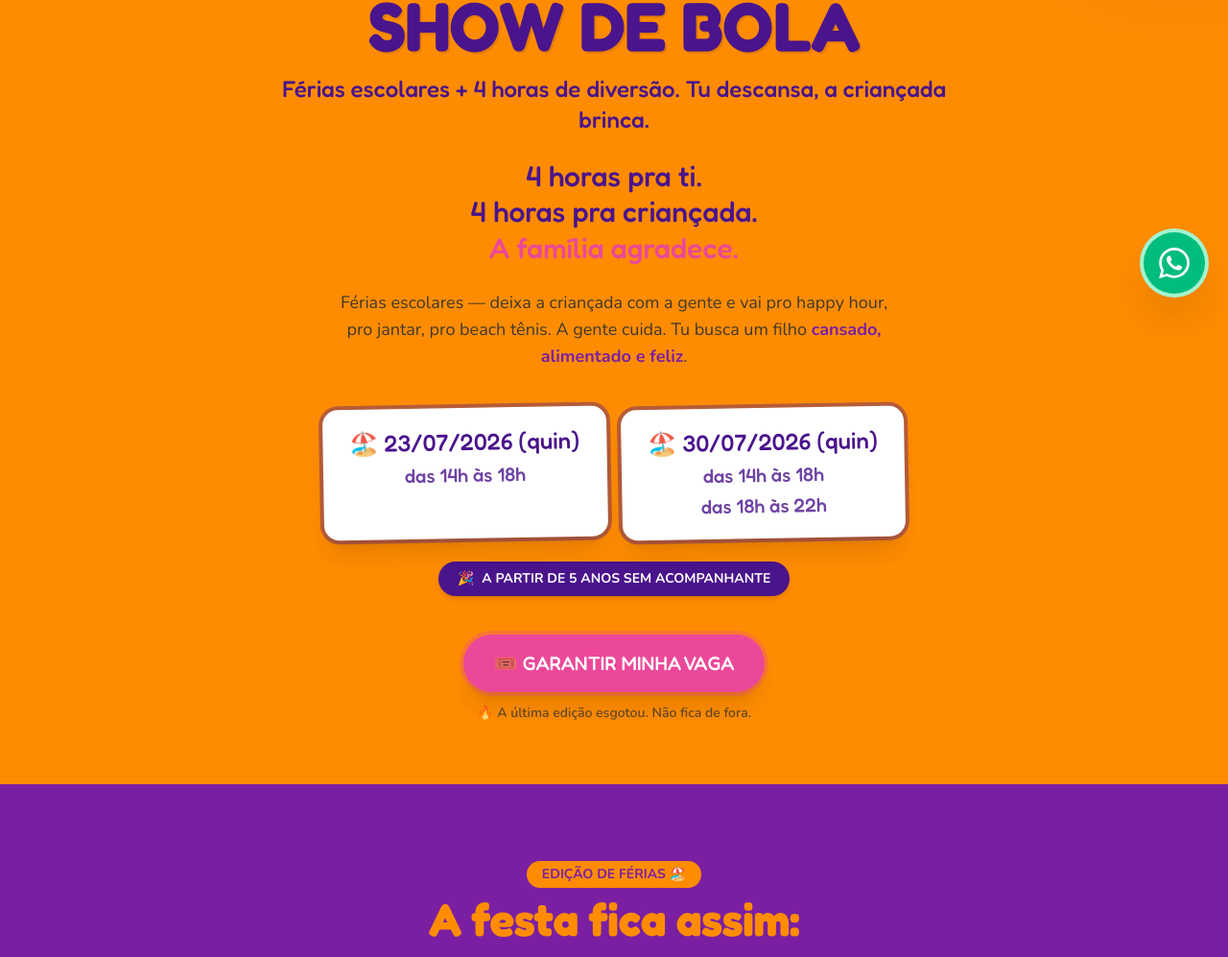
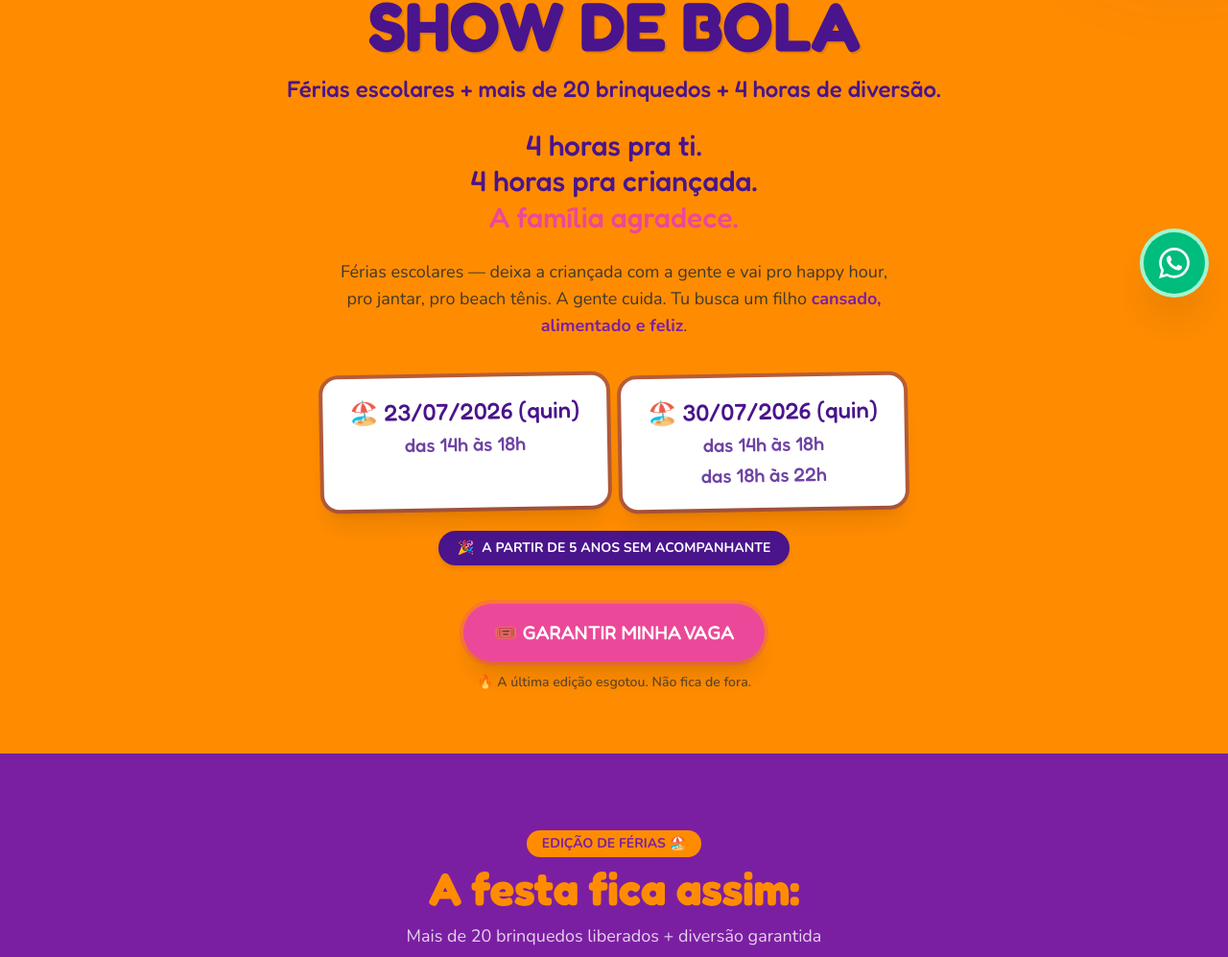
Before and after one commit to maninhabohn/tardezinha-landing, a React (Vite) app: page / in a window 1280 px wide. Shown: the part 470-1467 px from the top of the page at 96% size. Built offline with nearby package versions, Linux system fonts and the light colour scheme; no server answers.

Commit message:
feat: adiciona "mais de 20 brinquedos" em toda a comunicacao
Hero, Atracoes, ParaResponsaveis e FAQ agora destacam
a quantidade de brinquedos disponíveis no evento.

Co-Authored-By: Claude Opus 4.6 <noreply@anthropic.com>

```diff
--- a/src/components/Atracoes.tsx
+++ b/src/components/Atracoes.tsx
@@ -65,7 +65,7 @@ export function Atracoes() {
             A festa fica assim:
           </h2>
           <p className="mt-3 text-lg text-white/80">
-            Atrações liberadas + diversão garantida
+            Mais de 20 brinquedos liberados + diversão garantida
           </p>
         </div>
 
--- a/src/components/Faq.tsx
+++ b/src/components/Faq.tsx
@@ -45,7 +45,7 @@ const faqs: FaqItem[] = [
   {
     pergunta: 'O que tá incluso no ingresso?',
     resposta:
-      'Todas as atrações (Giro Radical, Escalada, Nerf Inflável e clássicos) + pipoca e água liberada. Quer mais coisa? Tem o bar funcionando durante todo o evento.',
+      'Mais de 20 brinquedos liberados (Giro Radical, Escalada, Nerf Inflável e muito mais) + pipoca e água liberada. Quer mais coisa? Tem o bar funcionando durante todo o evento.',
   },
   {
     pergunta: 'Minha criança tem alergia alimentar, como funciona?',
--- a/src/components/Hero.tsx
+++ b/src/components/Hero.tsx
@@ -33,7 +33,7 @@ export function Hero() {
 
         {/* Subtítulo edição de férias */}
         <p className="mt-4 font-display text-xl text-sdb-orange sm:text-2xl">
-          Férias escolares + 4 horas de diversão. Tu descansa, a criançada brinca.
+          Férias escolares + mais de 20 brinquedos + 4 horas de diversão.
         </p>
 
         {/* Jargão âncora da campanha — DESTAQUE */}
--- a/src/components/ParaResponsaveis.tsx
+++ b/src/components/ParaResponsaveis.tsx
@@ -45,7 +45,7 @@ export function ParaResponsaveis() {
             <strong className="text-sdb-purple">Vai viver tua noite.</strong>
           </p>
           <p className="mx-auto mt-4 max-w-3xl text-base text-sdb-text/80">
-            São <strong>4 horas</strong> com a criançada brincando à vontade — brinquedos liberados, equipe de monitoria de olho, pipoca e água cortesia. Tu? Tu vai pra onde quiser.
+            São <strong>4 horas</strong> com a criançada brincando à vontade — mais de 20 brinquedos liberados, equipe de monitoria de olho, pipoca e água cortesia. Tu? Tu vai pra onde quiser.
           </p>
         </div>
 
```
